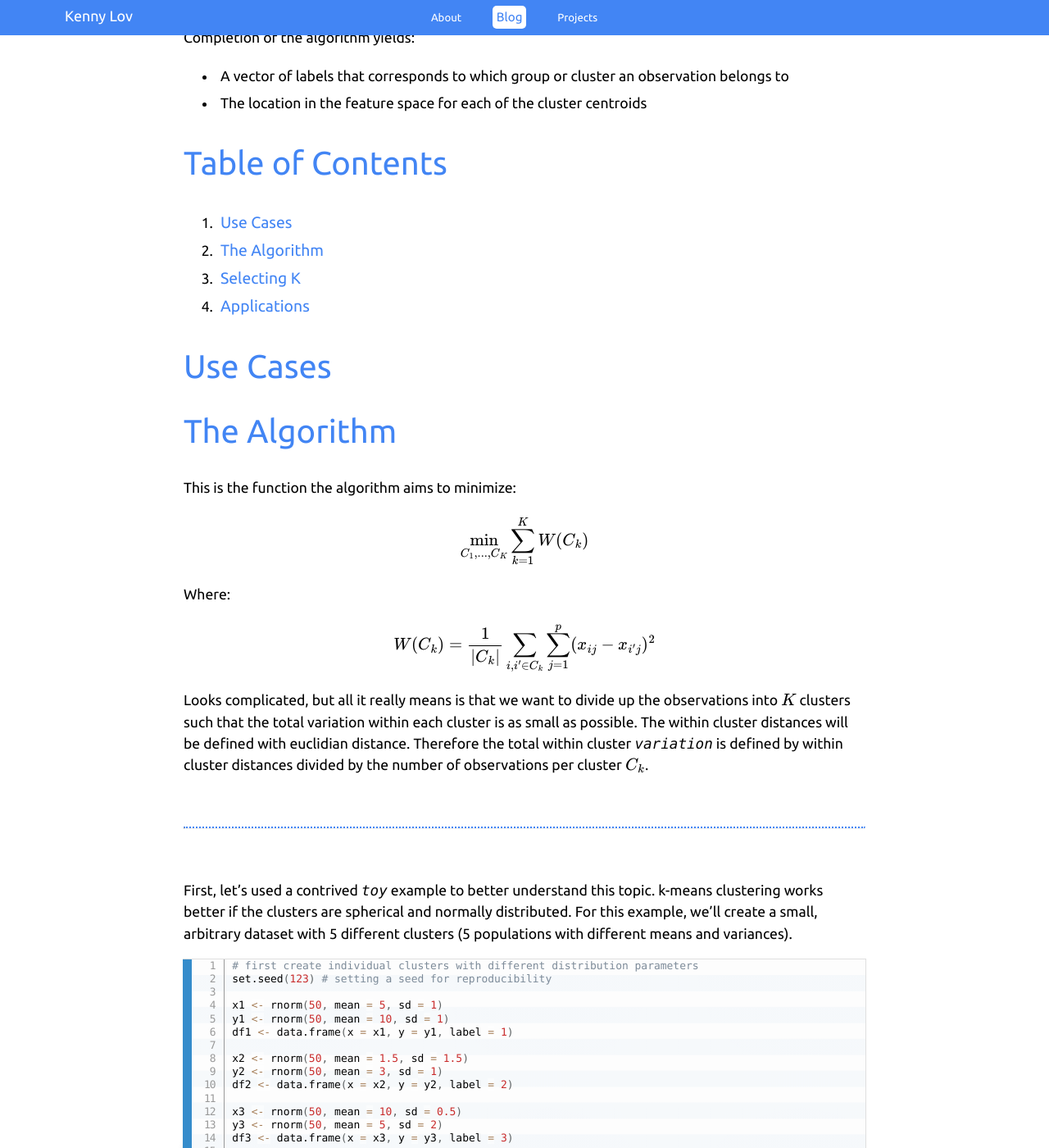
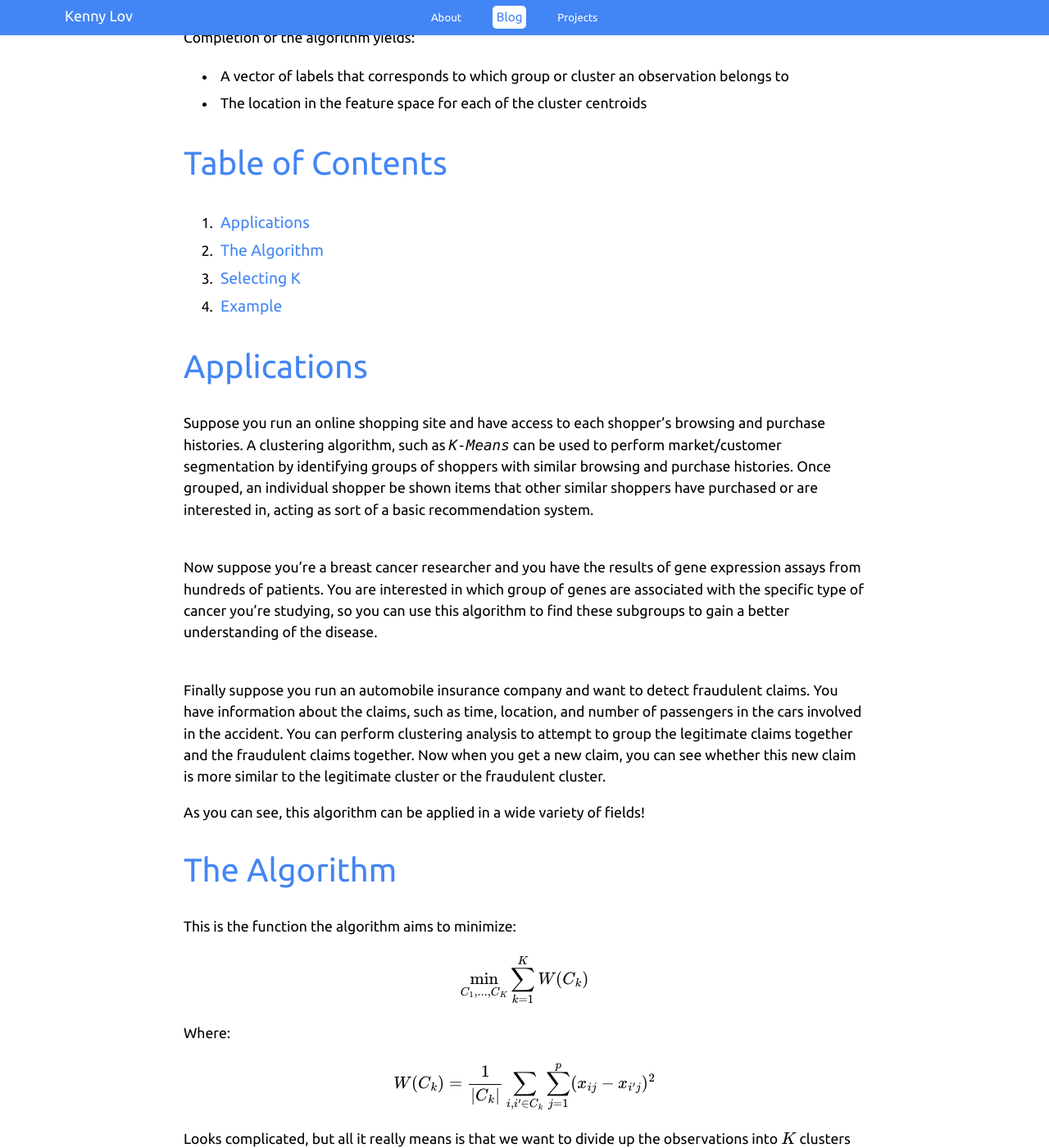
Before and after one commit to clfkenny/clfkenny.github.io, a Jekyll site: the page built from projects/kmeans_intro/index.md, in a window 1280 px wide and 1400 px high, scrolled down 837 px. Shown: the whole window at 82% size. Built offline with Jekyll 4.4.1, drawn with Linux system fonts in a browser that asks for light colours; some web fonts are replaced; formulas are drawn with MathJax 3; our own code applies the rules of GitHub Pages for plain Markdown files; some of the changed text lies outside the part shown.

Commit message:
editing js3

````diff
--- a/projects/kmeans_intro/index.md
+++ b/projects/kmeans_intro/index.md
@@ -102,12 +102,37 @@ The location in the feature space for each of the cluster centroids
 
 ## Table of Contents
 
-1.  [Use Cases](#use-cases)
+1.  [Applications](#applications)
 2.  [The Algorithm](#the-algorithm)
 3.  [Selecting K](#selecting-k)
-4.  [Applications](#applications)
+4.  [Example](#example)
 
-## Use Cases
+## Applications
+
+Suppose you run an online shopping site and have access to each
+shopper’s browsing and purchase histories. A clustering algorithm,
+such as *K-Means* can be used to perform market/customer segmentation by
+identifying groups of shoppers with similar browsing and purchase
+histories. Once grouped, an individual shopper be shown items that other
+similar shoppers have purchased or are interested in, acting as sort of
+a basic recommendation system. <br><br>
+
+Now suppose you’re a breast cancer researcher and you have the results
+of gene expression assays from hundreds of patients. You are interested
+in which group of genes are associated with the specific type of cancer
+you’re studying, so you can use this algorithm to find these subgroups
+to gain a better understanding of the disease. <br><br>
+
+Finally suppose you run an automobile insurance company and want to
+detect fraudulent claims. You have information about the claims, such as
+time, location, and number of passengers in the cars involved in the
+accident. You can perform clustering analysis to attempt to group the
+legitimate claims together and the fraudulent claims together. Now when
+you get a new claim, you can see whether this new claim is more similar
+to the legitimate cluster or the fraudulent cluster.
+
+As you can see, this algorithm can be applied in a wide variety of
+fields\!
 
 ## The Algorithm
 
@@ -478,19 +503,20 @@ adding any more clusters, which creates an “L” shaped plot. The number
 of clusters at the point of the elbow should correspond to the
 appropriate number of clusters \(K\) to be used, and in this case it
 correctly corresponds to our three clusters that we generated. If we
-take a look at the animation, we see that the algorithm <u>forces</u>
+take a look at the animation, we see that the algorithm <b>forces</b>
 the observations into a cluster, even if a true cluster doesn’t actually
 exist.
 
 </p>
 
-<u><strong>Important Note:</strong></u> <br> It is important to scale or
-normalize the data before running *K-Means* algorithm if the features
-have different units. Let me demonstrate why this is so. Here is a
-contrived example of height and weights along with gender that I
-obtained from the web. We have height in *mm* and weight in *tons* (for
-the sake of demonstration). We know beforehand that there are two groups
-- males and females, so we’ll set number of clusters to 2.
+<u><strong style = "font-size:1.2em;">Important Note:</strong></u> <br>
+It is important to scale or normalize the data before running *K-Means*
+algorithm if the features have different units. Let me demonstrate why
+this is so. Here is a contrived example of height and weights along with
+gender that I obtained from the web. We have height in *mm* and weight
+in *tons* (for the sake of demonstration). We know beforehand that there
+are two groups - males and females, so we’ll set number of clusters to
+2.
 
 ``` r
 library(knitr)
@@ -533,7 +559,7 @@ t2 <- kable(cm2, align = 'clc',
             format = "html") %>% kable_styling(full_width = F, position = "right")
 ```
 
-<u><strong>Confusion
+<u><strong style = "font-size:1.2em;">Confusion
 Matrix</strong></u>
 
 <div id = "confusion_mat">
@@ -715,4 +741,4 @@ does makes a difference\!
 Now, since this is a *boring* example, let’s use a more interesting
 dataset\!
 
-## Applications
+## Example
--- a/projects/kmeans_intro/kmeans_intro.Rmd
+++ b/projects/kmeans_intro/kmeans_intro.Rmd
@@ -64,8 +64,13 @@ Completion of the algorithm yields:
 
 
 ## Applications
+Suppose you run an online shopping site and have access to each shopper's browsing and purchase histories. A clustering algorithm, such as *K-Means* can be used to perform market/customer segmentation by identifying groups of shoppers with similar browsing and purchase histories. Once grouped, an individual shopper be shown items that other similar shoppers have purchased or are interested in, acting as sort of a basic recommendation system. <br><br>
 
+Now suppose you're a breast cancer researcher and you have the results of gene expression assays from hundreds of patients. You are interested in which group of genes are associated with the specific type of cancer you're studying, so you can use this algorithm to find these subgroups to gain a better understanding of the disease. <br><br>
 
+Finally suppose you run an automobile insurance company and want to detect fraudulent claims. You have information about the claims, such as time, location, and number of passengers in the cars involved in the accident. You can perform clustering analysis to attempt to group the legitimate claims together and the fraudulent claims together. Now when you get a new claim, you can see whether this new claim is more similar to the legitimate cluster or the fraudulent cluster.
+
+As you can see, this algorithm can be applied in a wide variety of fields!
 
 
 
````
Also changed, not shown: projects/kmeans_intro/images/plot1.png, projects/kmeans_intro/images/plot2.png, projects/kmeans_intro/images/plot3.png, projects/kmeans_intro/images/scaling.png, projects/kmeans_intro/images/scree.png.
